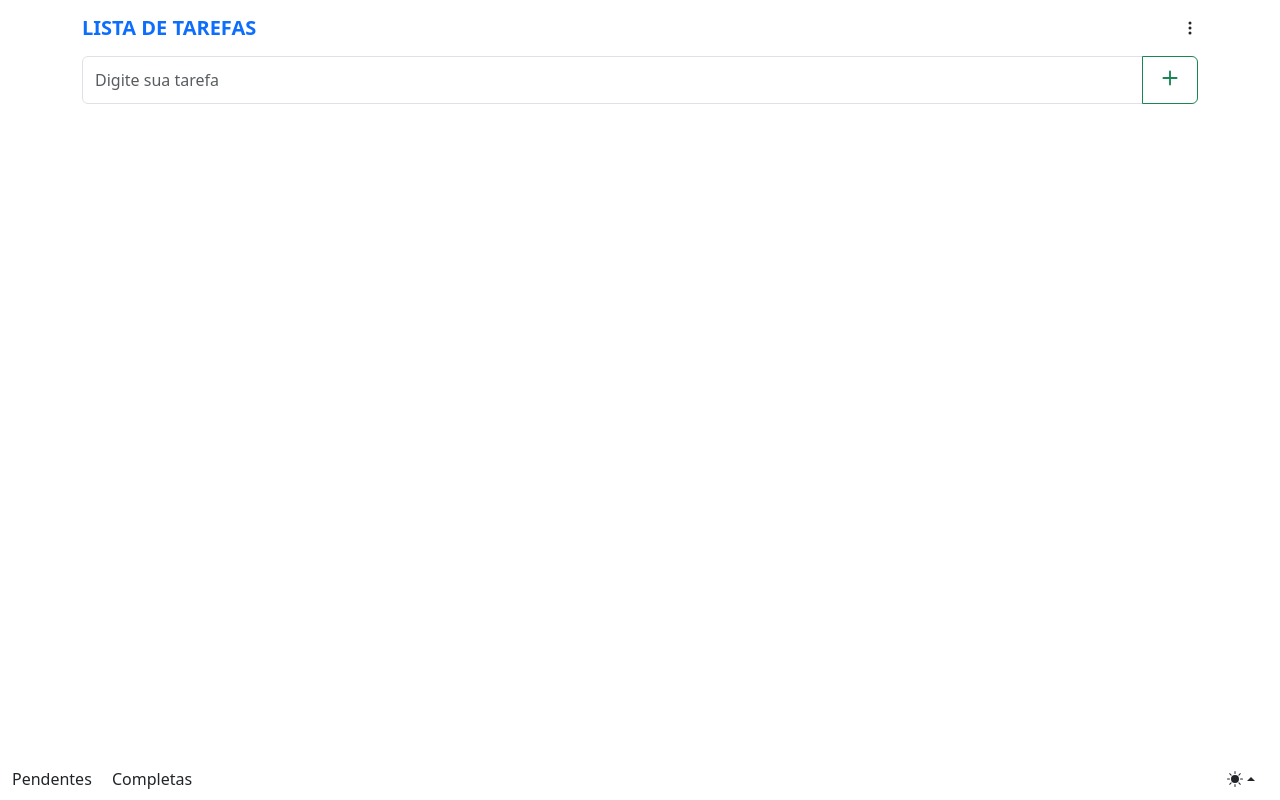
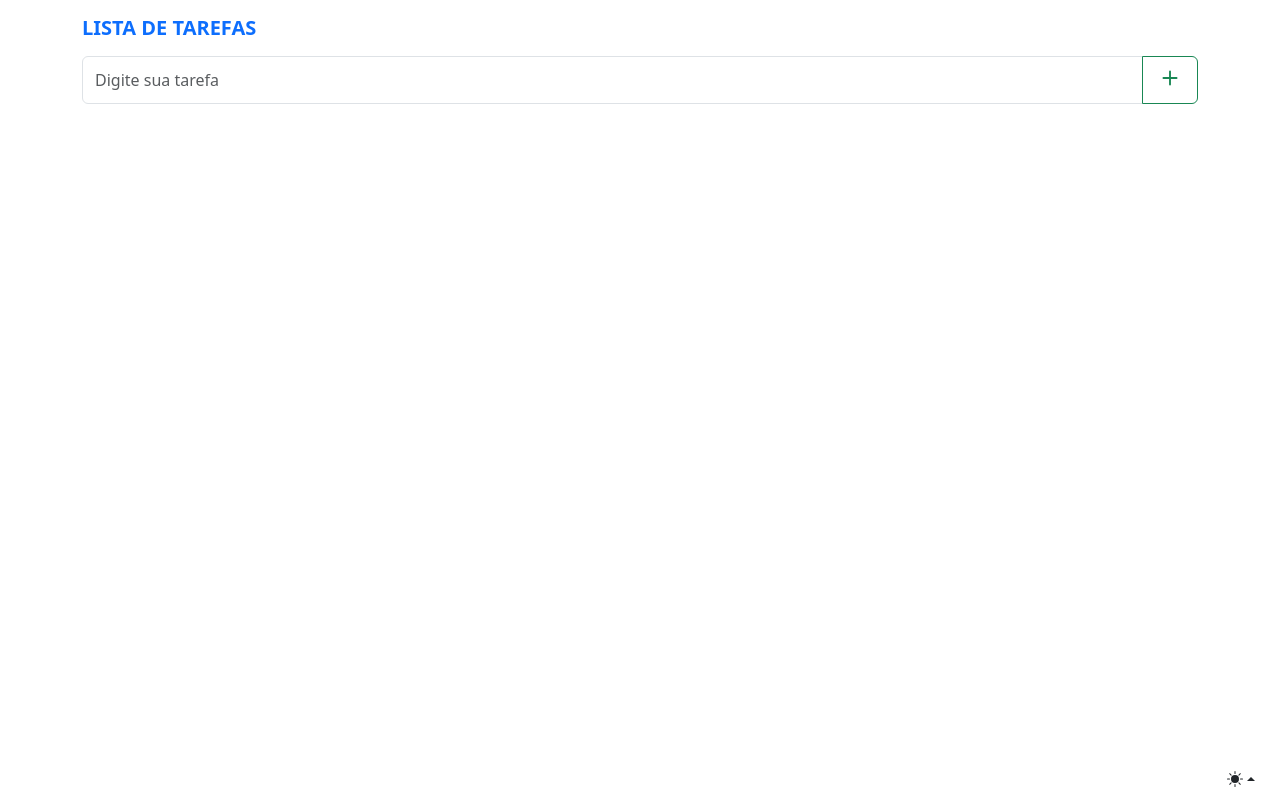
Before and after one commit to reotsugua/todolist, a website built with Vite: page src/index.html in a window 1280 px wide. Built offline with nearby package versions, Linux system fonts and the light colour scheme.

Commit message:
ocultando o que nao ta usando

```diff
--- a/src/index.html
+++ b/src/index.html
@@ -160,7 +160,7 @@
   <main class="container">
     <div class="mb-2 pt-3 d-flex justify-content-between">
       <h5 class="text-primary fw-bold text-uppercase">lista de tarefas</h5>
-      <a class="nav-item dropdown">
+      <!-- <a class="nav-item dropdown">
         <a class="nav-link " href="#" role="button" data-bs-toggle="dropdown" aria-expanded="false">
           <svg xmlns="http://www.w3.org/2000/svg" width="16" height="16" fill="currentColor"
             class="bi bi-three-dots-vertical mt-1" viewBox="0 0 16 16">
@@ -170,13 +170,13 @@
         </a>
         <ul class="dropdown-menu">
           <li><a class="dropdown-item" href="#">Opções</a></li>
-          <!-- <li><a class="dropdown-item" href="#">Another action</a></li>
+          <li><a class="dropdown-item" href="#">Another action</a></li>
           <li>
             <hr class="dropdown-divider">
           </li>
-          <li><a class="dropdown-item" href="#">Something else here</a></li> -->
+          <li><a class="dropdown-item" href="#">Something else here</a></li>
         </ul>
-      </a>
+      </a> -->
     </div>
 
     <div class="d-flex flex-column pb-4 gap-4 align-items-center justify-content-center">
@@ -230,8 +230,8 @@
   <nav class="fixed-bottom">
     <div class="container-fluid d-flex justify-content-between">
       <div class="align-self-center">
-        <a class="navbar-brand me-3" href="#">Pendentes</a>
-        <a class="navbar-brand" href="#">Completas</a>
+        <!-- <a class="navbar-brand me-3" href="#">Pendentes</a>
+        <a class="navbar-brand" href="#">Completas</a> -->
       </div>
       <ul class="navbar-nav">
         <li class="nav-item dropup">
```
